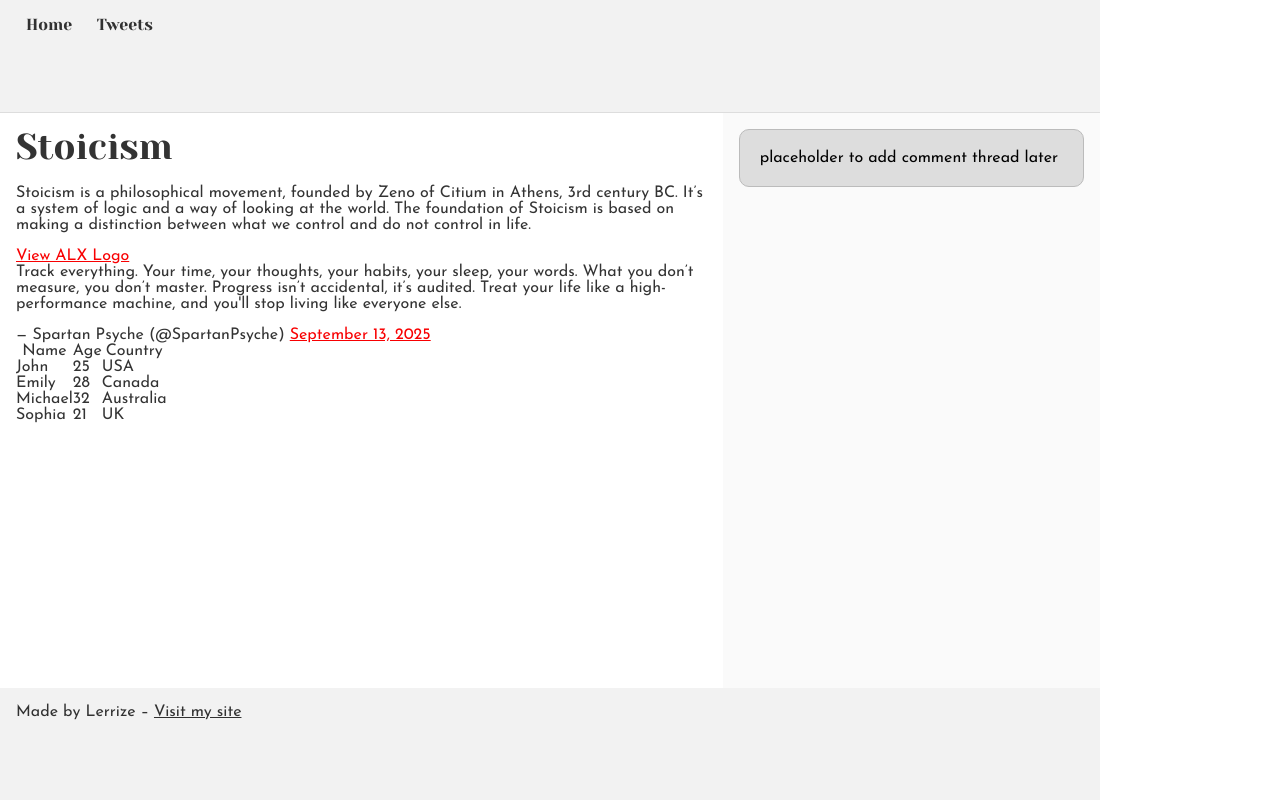
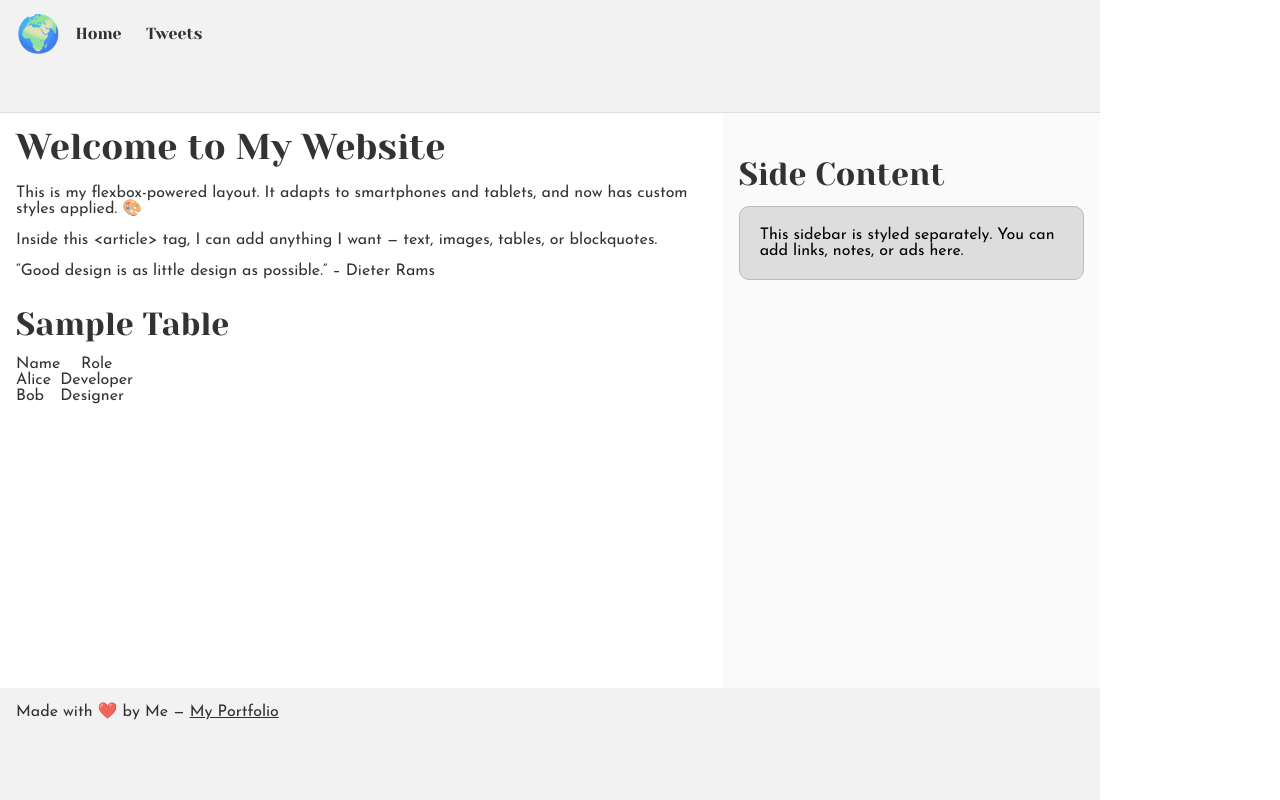
Before and after one commit to Lerroy-Gatimu/alx_html_css, a plain HTML site: page css_basic/index.html in a window 1280 px wide. Drawn offline with Linux system fonts and the light colour scheme.

Commit message:
Update index.html

```diff
--- a/css_basic/index.html
+++ b/css_basic/index.html
@@ -1,16 +1,17 @@
 <!DOCTYPE html>
 <html lang="en">
 <head>
-  <meta charset="utf-8">
-  <meta name="viewport" content="width=device-width, initial-scale=1">
-  <title>First Project</title>
-  <link href="base.css" rel="stylesheet">
-  <link href="styles.css" rel="stylesheet">
+  <meta charset="UTF-8">
+  <title>My Flexbox Website</title>
+  <link rel="stylesheet" href="base.css">
+  <link rel="stylesheet" href="styles.css">
+  <meta name="viewport" content="width=device-width, initial-scale=1.0">
 </head>
 <body class="works_on_smartphone">
   <header>
     <nav>
       <ul>
+        <li class="logo">&#127757;</li> <!-- Globe logo -->
         <li><a href="index.html">Home</a></li>
         <li><a href="tweets.html">Tweets</a></li>
       </ul>
@@ -19,58 +20,50 @@
 
   <main>
     <article>
-      <h1>Stoicism</h1>
-      <p>Stoicism is a philosophical movement, founded by Zeno of Citium in Athens, 3rd century BC. It’s a system of logic and a way of looking at the world. The foundation of Stoicism is based on making a distinction between what we control and do not control in life.</p>
+      <h1>Welcome to My Website</h1>
+      <p>
+        This is my flexbox-powered layout. It adapts to smartphones and tablets,
+        and now has custom styles applied. 🎨
+      </p>
+      <p>
+        Inside this <code>&lt;article&gt;</code> tag, I can add anything I want —
+        text, images, tables, or blockquotes.
+      </p>
 
-      <a href="https://i.ibb.co/gTDZZT8/ALX-Logo-07.png" target="_blank">View ALX Logo</a>
+      <blockquote>
+        “Good design is as little design as possible.” – Dieter Rams
+      </blockquote>
 
-      <blockquote class="twitter-tweet">
-        <p lang="en" dir="ltr">Track everything. Your time, your thoughts, your habits, your sleep, your words. What you don’t measure, you don’t master. Progress isn’t accidental, it’s audited. Treat your life like a high-performance machine, and you'll stop living like everyone else.</p>&mdash; Spartan Psyche (@SpartanPsyche)
-        <a href="https://twitter.com/SpartanPsyche/status/1966811595264151736?ref_src=twsrc%5Etfw">September 13, 2025</a>
-      </blockquote>
-      <script async src="https://platform.twitter.com/widgets.js" charset="utf-8"></script>
-
-      <!-- Learners Table -->
+      <h2>Sample Table</h2>
       <table>
-        <thead>
         <tr>
           <th>Name</th>
-            <th>Age</th>
-            <th>Country</th>
-          </tr>
-        </thead>
-        <tbody>
-          <tr>
-            <td>John</td>
-            <td>25</td>
-            <td>USA</td>
+          <th>Role</th>
         </tr>
         <tr>
-            <td>Emily</td>
-            <td>28</td>
-            <td>Canada</td>
+          <td>Alice</td>
+          <td>Developer</td>
         </tr>
         <tr>
-            <td>Michael</td>
-            <td>32</td>
-            <td>Australia</td>
+          <td>Bob</td>
+          <td>Designer</td>
         </tr>
-          <tr>
-            <td>Sophia</td>
-            <td>21</td>
-            <td>UK</td>
-          </tr>
-        </tbody>
       </table>
     </article>
 
     <aside>
-      <p>placeholder to add comment thread later</p>
+      <h2>Side Content</h2>
+      <p>
+        This sidebar is styled separately. You can add links, notes, or ads here.
+      </p>
     </aside>
   </main>
 
   <footer>
-    <p>Made by Lerrize – <a href="https://example.com" target="_blank">Visit my site</a></p>
+    <p>
+      Made with ❤️ by Me —
+      <a href="https://example.com">My Portfolio</a>
+    </p>
   </footer>
 </body>
 </html>
```
Lines whose indentation alone changed are shown as unchanged.
